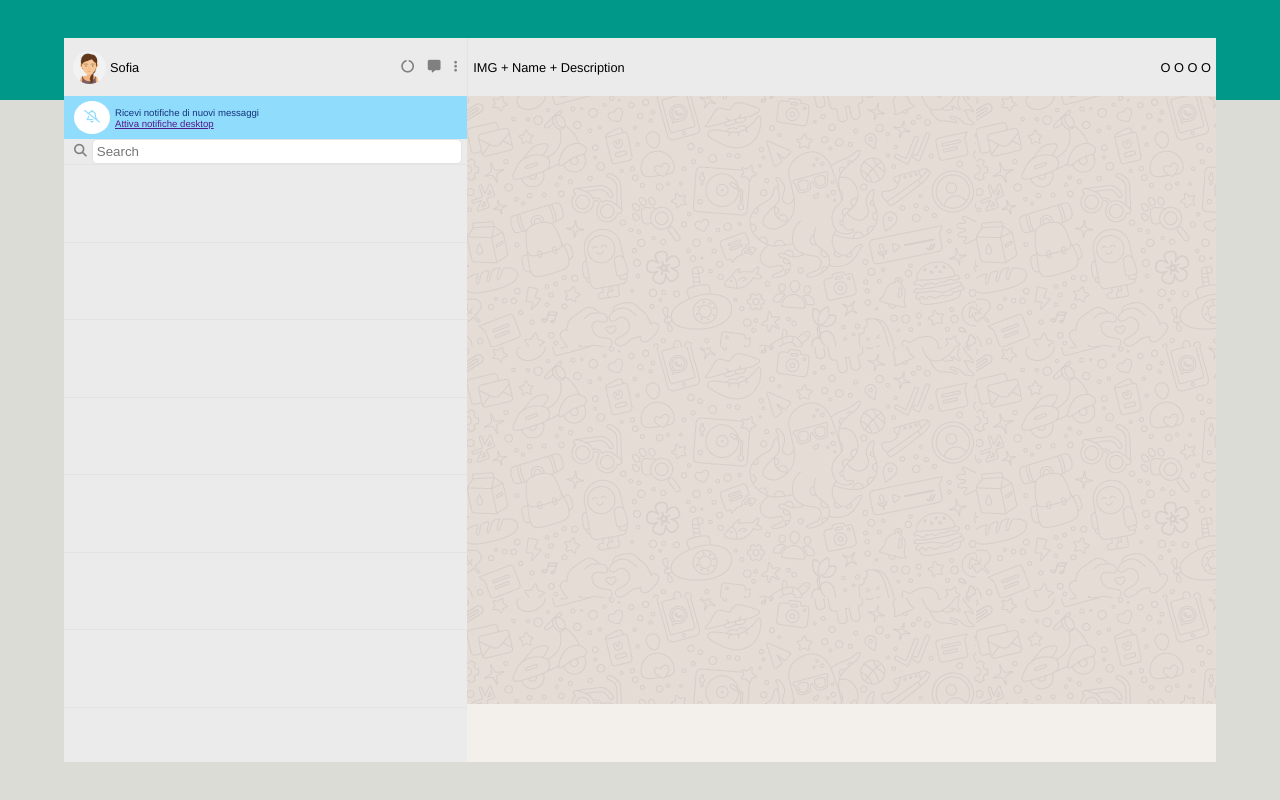
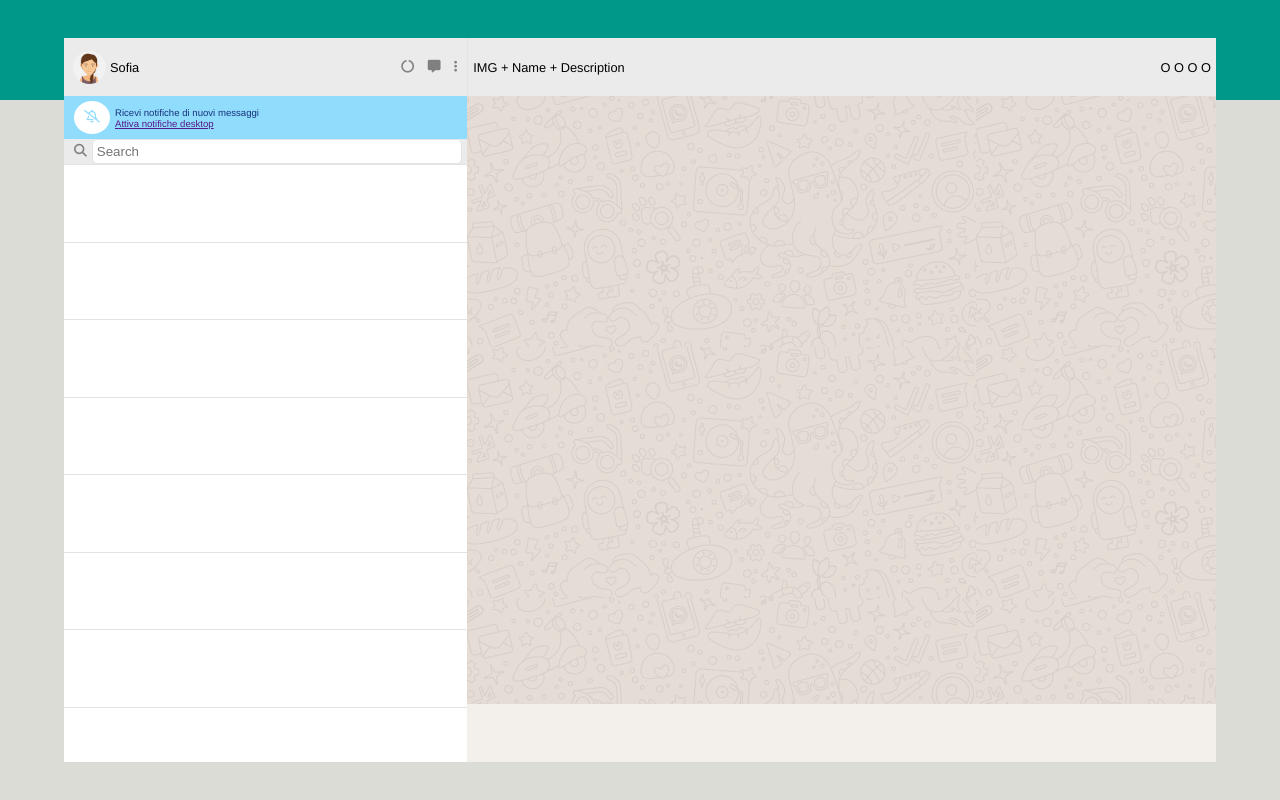
Before and after one commit to alemonacoo/vue-boolzapp, a plain HTML site: page index.html in a window 1280 px wide. Drawn offline with nearby package versions, Linux system fonts and the light colour scheme.

Commit message:
adding availableChats background color

```diff
--- a/css/style.css
+++ b/css/style.css
@@ -98,11 +98,13 @@ i {
   overflow-y: scroll;
   position: relative;
   z-index: 0;
+  background-color: #ffffff;
 }
 .chat {
   height: 13%;
   width: 100%;
   border-bottom: solid 1px #e3e3e3;
+  background-color: #ffffff;
 }
 
 .user {
```
